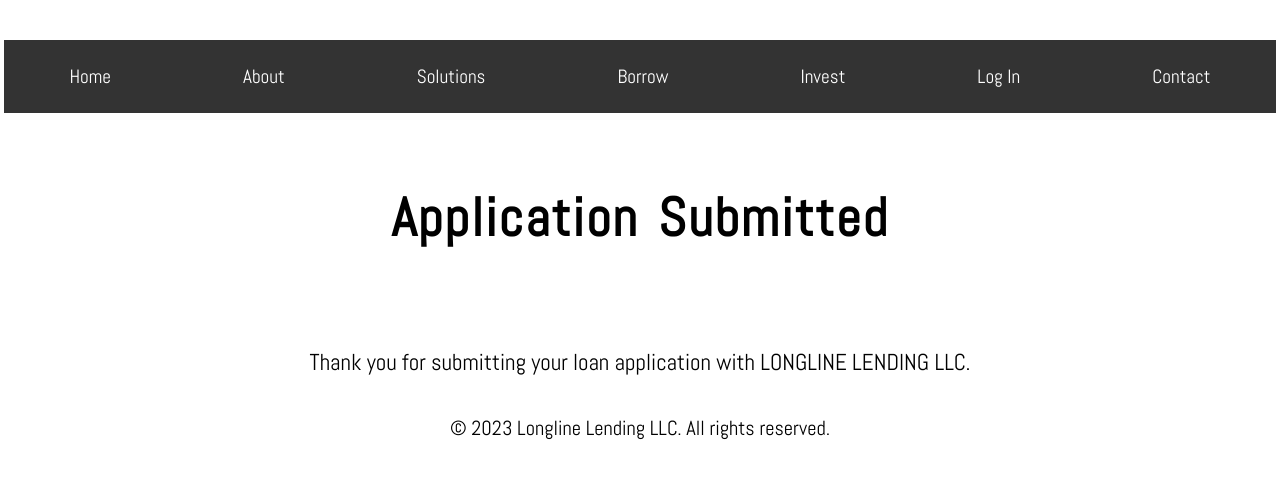
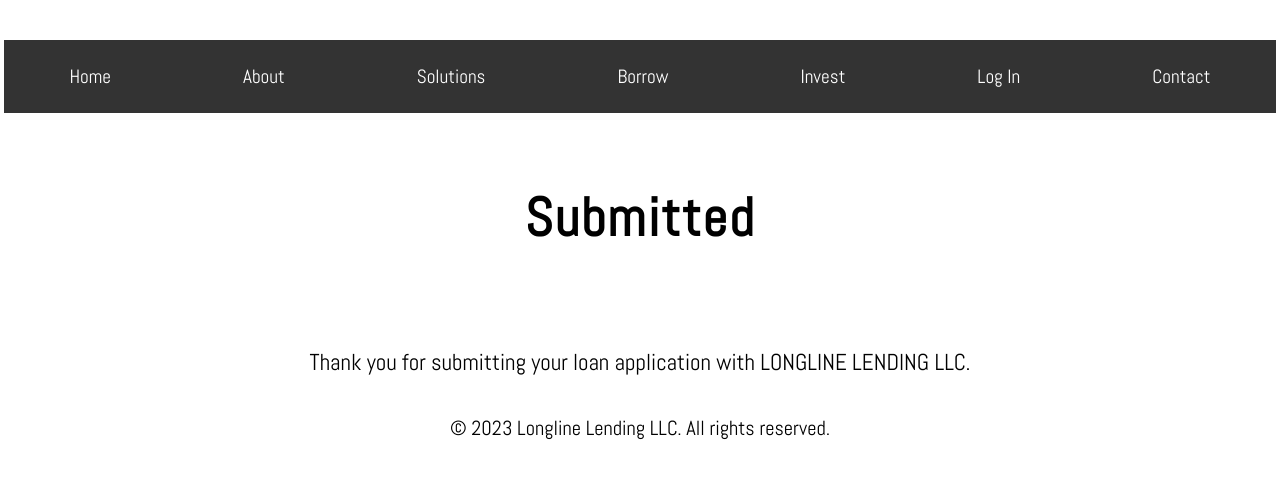
Before and after one commit to MartinWeiss12/Longline-Website, a Flask app: template templates/borrowSubmitted.html in a window 1280 px wide. Shown: the top 479 px of the page. Run offline with Flask 2, Linux system fonts and the light colour scheme; the template is opened without the code that fills it, so the values that code supplies are empty.

Commit message:
Fixed investor submitted error

```diff
--- a/templates/borrowSubmitted.html
+++ b/templates/borrowSubmitted.html
@@ -268,7 +268,7 @@
 
     <header>
       <div class="text-box">
-        <h1 id="title">Application Submitted</h1>
+        <h1 id="title">Submitted</h1>
       </div>
     </header>
     <main>
--- a/templates/investorSubmitted.html
+++ b/templates/investorSubmitted.html
@@ -268,7 +268,7 @@
 
     <header>
       <div class="text-box">
-        <h1 id="title">Application Submitted</h1>
+        <h1 id="title">Submitted</h1>
       </div>
     </header>
     <main>
```
